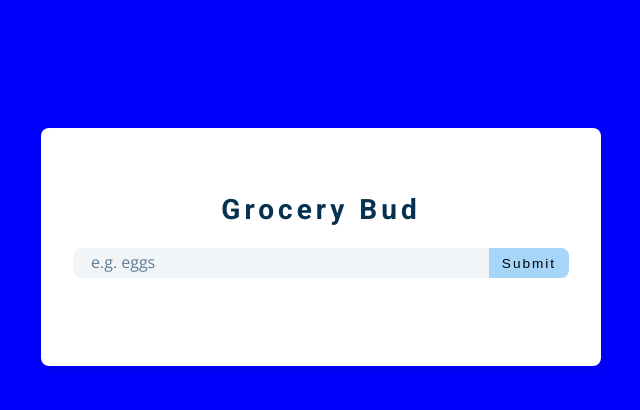
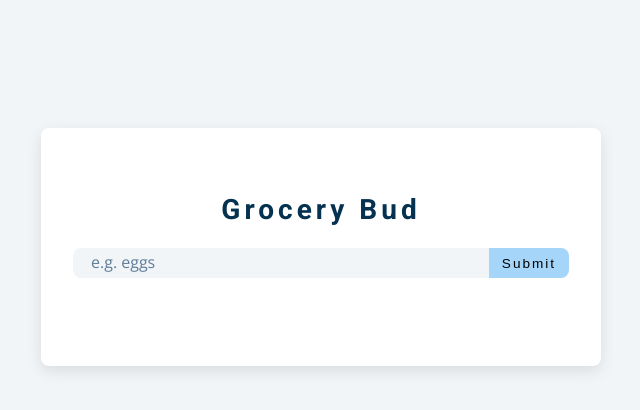
Before and after one commit to NickSokoloff/grocery-bud-temporary, a plain HTML site: page index.html in a window 1280 px wide. Shown: the whole page, without its empty margins (319-959 px from the left). Drawn offline with nearby package versions, Linux system fonts and the light colour scheme.

Commit message:
default background

```diff
--- a/styles.css
+++ b/styles.css
@@ -68,8 +68,8 @@ Global Styles
 }
 body {
   font-family: var(--ff-secondary);
-  /* background: var(--clr-grey-10); */
-  background: blue;
+  background: var(--clr-grey-10);
+
   color: var(--clr-grey-1);
   line-height: 1.5;
   font-size: 0.875rem;
```
